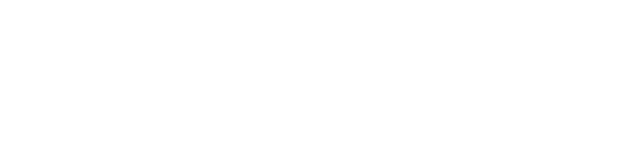
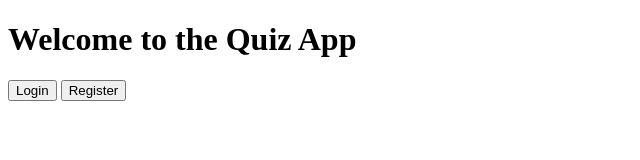
Before and after one commit to Abed-Alhameed-Aldani/quizes-project, a plain HTML site: page quiz-app/index.html in a window 1280 px wide. Shown: the whole page, without its empty margins (0-640 px from the left). Drawn offline with Linux system fonts and the light colour scheme.

Commit message:
Adding tabs for toggling longin/register

```diff
--- a/quiz-app/index.html
+++ b/quiz-app/index.html
@@ -8,6 +8,14 @@
   <link rel="stylesheet" href="style/auth.css" />
 </head>
 <body>
+
+  <div class="auth-container">
+    <h1>Welcome to the Quiz App</h1>
+
+    <div class="tabs">
+      <button id="loginTab">Login</button>
+      <button id="registerTab">Register</button>
+    </div>
   <script src="./script/auth.js"></script>
 </body>
 </html>
```
